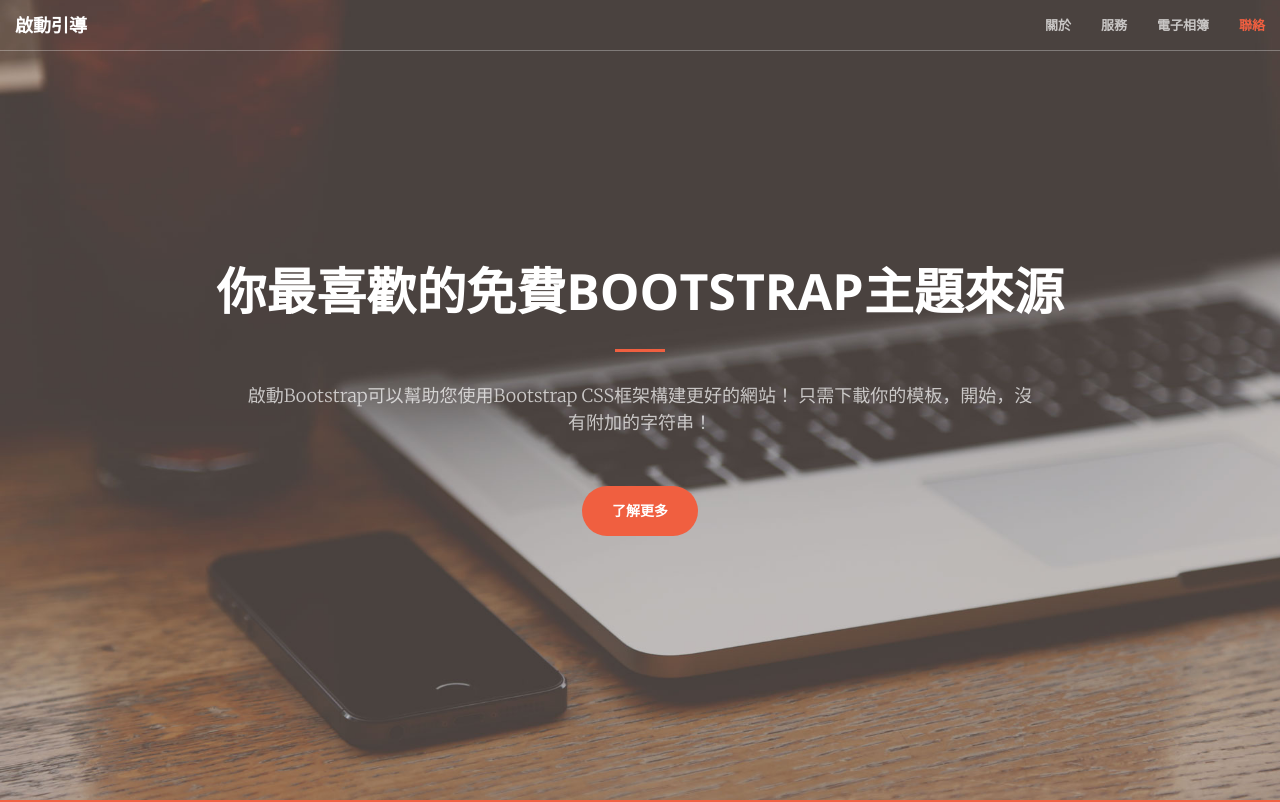
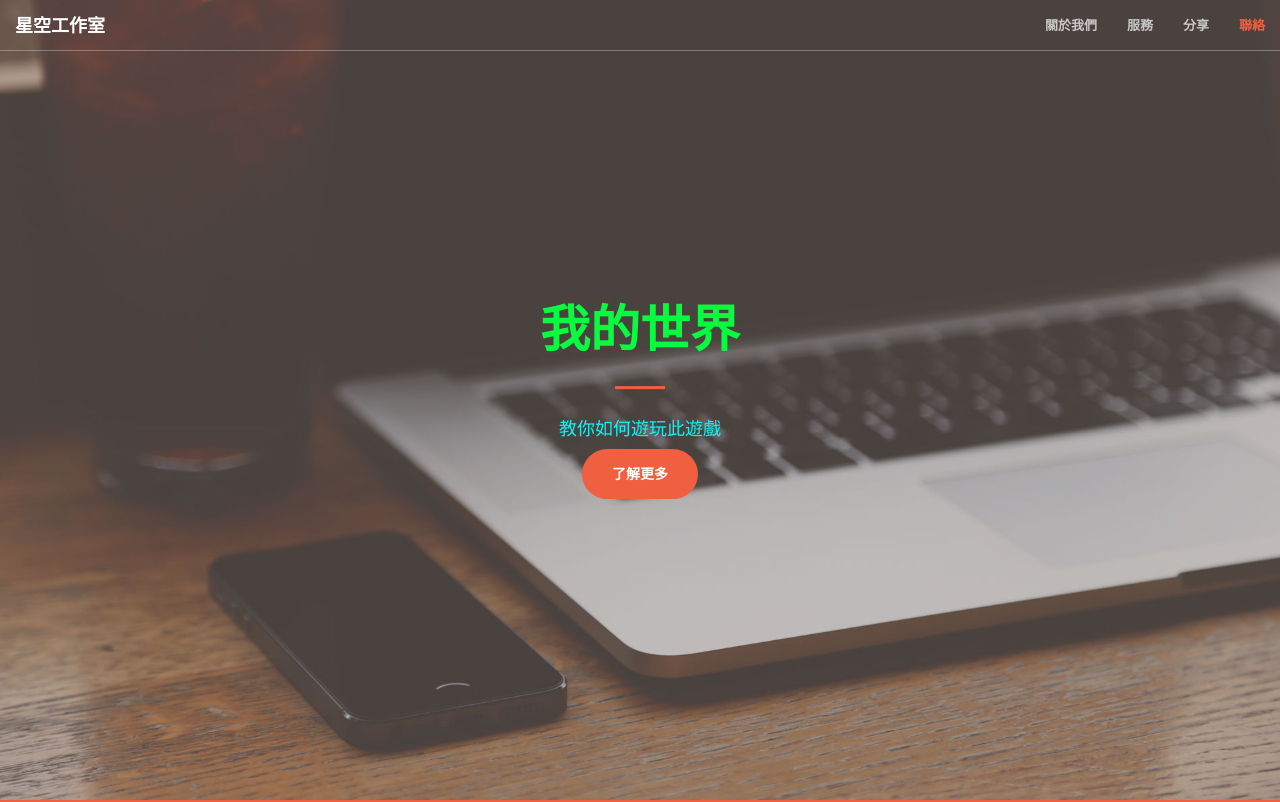
Before and after one commit to 5179487/kkmm, a website: page creative/index.html in a window 1280 px wide. Shown: the top 802 px of the page. Drawn offline with nearby package versions, Linux system fonts and the light colour scheme.

Commit message:
Add files via upload

```diff
--- a/creative/index.html
+++ b/creative/index.html
@@ -41,22 +41,22 @@
             <!-- Brand and toggle get grouped for better mobile display -->
             <div class="navbar-header">
                 <button type="button" class="navbar-toggle collapsed" data-toggle="collapse" data-target="#bs-example-navbar-collapse-1">
-                    <span class="sr-only">Toggle navigation</span> Menu <i class="fa fa-bars"></i>
+                    <span class="sr-only">Toggle navigation</span> 目錄 <i class="fa fa-bars"></i>
                 </button>
-                <a class="navbar-brand page-scroll" href="#page-top">啟動引導</a>
+                <a class="navbar-brand page-scroll" href="#page-top">星空工作室</a>
             </div>
 
             <!-- Collect the nav links, forms, and other content for toggling -->
             <div class="collapse navbar-collapse" id="bs-example-navbar-collapse-1">
                 <ul class="nav navbar-nav navbar-right">
                     <li>
-                        <a class="page-scroll" href="#about">關於</a>
+                        <a class="page-scroll" href="#about">關於我們</a>
                     </li>
                     <li>
                         <a class="page-scroll" href="#services">服務</a>
                     </li>
                     <li>
-                        <a class="page-scroll" href="#portfolio">電子相簿</a>
+                        <a class="page-scroll" href="#portfolio">分享</a>
                     </li>
                     <li>
                         <a class="page-scroll" href="#contact">聯絡</a>
@@ -71,9 +71,9 @@
     <header>
         <div class="header-content">
             <div class="header-content-inner">
-                <h1 id="homeHeading">你最喜歡的免費BOOTSTRAP主題來源</h1>
+                <h1 style="color:#09FB3F">我的世界</h1>
                 <hr>
-                <p>啟動Bootstrap可以幫助您使用Bootstrap CSS框架構建更好的網站！ 只需下載你的模板，開始，沒有附加的字符串！</p>
+                <h4 style="color:#0EF4F8">教你如何遊玩此遊戲</h4>
                 <a href="#about" class="btn btn-primary btn-xl page-scroll">了解更多</a>
             </div>
         </div>
```
